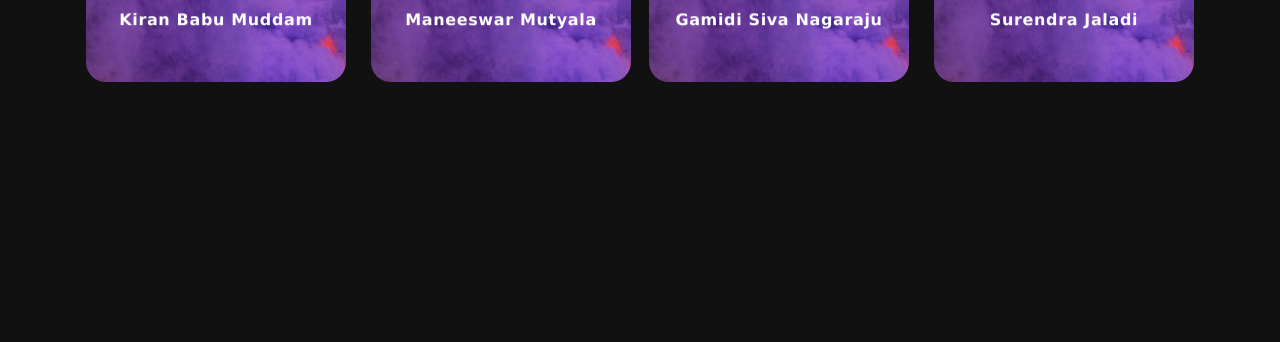
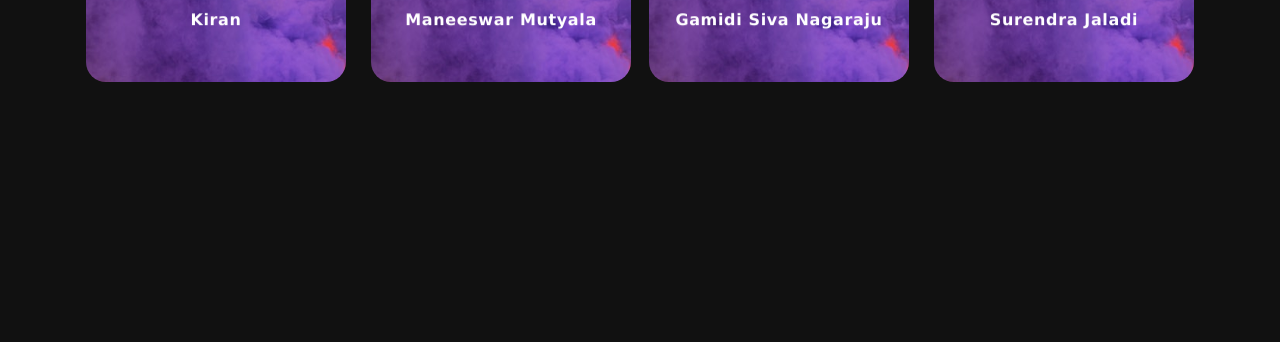
Before and after one commit to kiranmuddam/cygnus19, a PHP site: page /team.php in a window 1280 px wide. Shown: the part 458-800 px from the top of the page. Run offline with PHP 8.4, Linux system fonts and the light colour scheme; data that the repository does not hold is empty; some libraries are stand-ins or nearby versions.

Commit message:
Update team.php

```diff
--- a/team.php
+++ b/team.php
@@ -74,7 +74,7 @@ mysqli_query($con,"INSERT INTO page_logs_log(ip,enter_time,no_of_times,dates,pag
   <div class="front side1">
     <div class="content1">
      <center> <img src="images/kiran.jpg" style="border-radius: 150px;" height="200" width="200"></center>
-      <p style="font-size:20px;">Kiran Babu Muddam
+      <p style="font-size:20px;">Kiran
       </p>
     </div>
   </div>
@@ -83,11 +83,11 @@ mysqli_query($con,"INSERT INTO page_logs_log(ip,enter_time,no_of_times,dates,pag
       <h4>Contact Me</h4>
 
       <form>
-        <label>Kiran Babu Muddam [N151061] </label>
+        <label>Kiran </label>
         <label>Web Developer</label>
-        <label> E-mail : kiraniiitn@gmail.com </label>
+        <label> E-mail : Redacted :) </label>
 
-        <label> Mobile : 9398584586</label>
+        <label> Mobile : Redacted :)</label>
       </form>
     </div>
   </div></div>
```
